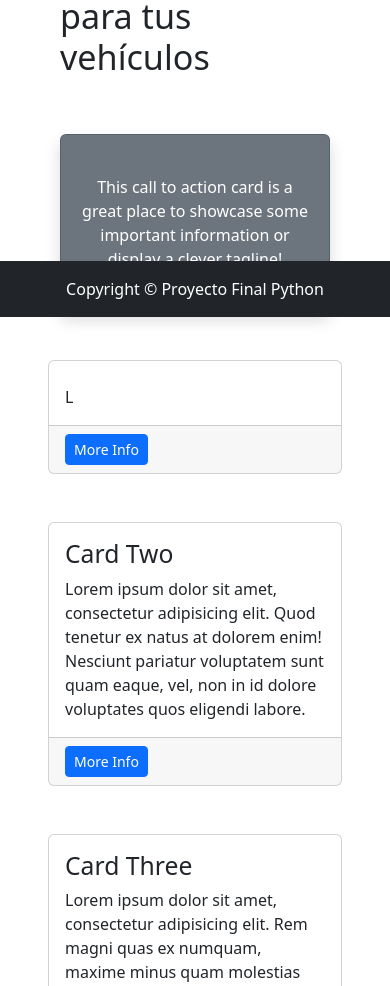
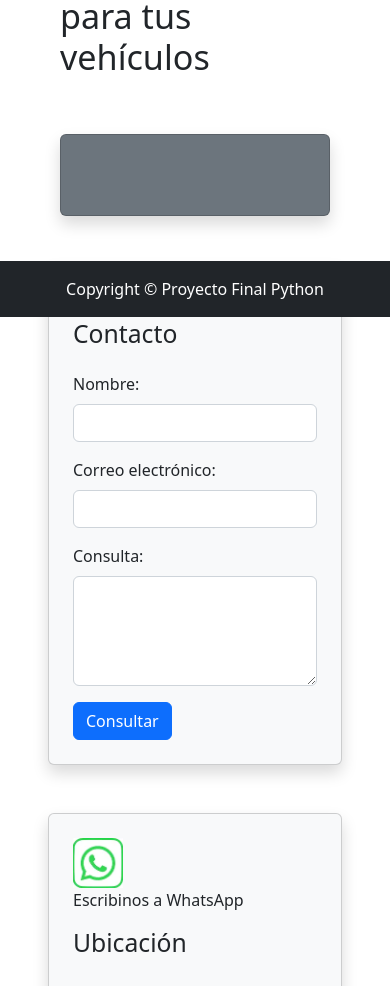
Before and after one commit to VaninaAnton/Python-Anton, a Django app: page / in a window 390 px wide. Shown: the part 527-1513 px from the top of the page. Run offline with Django 5.2, Linux system fonts and the light colour scheme; some libraries are stand-ins or nearby versions; grey boxes are pictures that could not be loaded.

Commit message:
noveno commit

```diff
--- a/project/core/components/navbar.html
+++ b/project/core/components/navbar.html
@@ -1,8 +1,10 @@
 <!-- Responsive navbar-->
 <nav class="navbar navbar-expand-lg navbar-dark bg-dark">
-    <div class="container px-5">
+    <div class="container-fluid">
         <a class="navbar-brand" href="#!">Rectificaciones Anton</a>
-        <button class="navbar-toggler" type="button" data-bs-toggle="collapse" data-bs-target="#navbarSupportedContent" aria-controls="navbarSupportedContent" aria-expanded="false" aria-label="Toggle navigation"><span class="navbar-toggler-icon"></span></button>
+        <button class="navbar-toggler" type="button" data-bs-toggle="collapse" data-bs-target="#navbarSupportedContent" aria-controls="navbarSupportedContent" aria-expanded="false" aria-label="Toggle navigation">
+            <span class="navbar-toggler-icon"></span>
+        </button>
         <div class="collapse navbar-collapse" id="navbarSupportedContent">
             <ul class="navbar-nav ms-auto mb-2 mb-lg-0">
                 <li class="nav-item"><a class="nav-link active" aria-current="page" href="{% url 'core:index' %}">Inicio</a></li>
--- a/project/core/templates/core/base.html
+++ b/project/core/templates/core/base.html
@@ -24,7 +24,7 @@
                 <div class="collapse navbar-collapse" id="navbarSupportedContent">
                     <ul class="navbar-nav ms-auto mb-2 mb-lg-0">
                         <li class="nav-item"><a class="nav-link active" aria-current="page" href="{% url 'core:index' %}">Inicio</a></li>
-                        <li class="nav-item"><a class="nav-link" href="{% url 'core:nosotros' %}">Nosotros</a></li>
+                        <li class="nav-item"><a class="nav-link" href="!#">Nosotros</a></li>
                         <li class="nav-item"><a class="nav-link" href="{% url 'cliente:index' %}">Cliente</a></li>
                         <li class="nav-item"><a class="nav-link" href="{% url 'producto:index' %}">Repuestos</a></li>
                     </ul>
--- a/project/core/templates/core/index.html
+++ b/project/core/templates/core/index.html
@@ -30,41 +30,53 @@
         <div class="container">
             <div class="card bg-secondary my-5 py-4 text-center shadow">
                 <div class="card-body">
-                    <p class="text-white m-0">This call to action card is a great place to showcase some important information or display a clever tagline!</p>
+                    <p class="text-white m-0"></p>
                 </div>
             </div>
         </div>
-
-        <!-- Content Row-->
-        <div class="row gx-4 gx-lg-5">
-            <div class="col-md-4 mb-5">
-                <div class="card h-100">
-                    <div class="card-body">
-                        <h2 class="card-title">{{titulo}}</h2>
-                        <p class="card-text">L{{texto}}</p>
+        <div class="row gx-5">
+            <div class="col-lg-6 mb-5">
+                <div class="card h-100 bg-light shadow">
+                    <div class="card-body p-4">
+                        <h2 class="card-title mb-4">Consulta de Contacto</h2>
+                        <!-- Formulario de consulta -->
+                        <form action="#" method="post">
+                            <!-- Campos del formulario -->
+                            <div class="mb-3">
+                                <label for="nombre" class="form-label">Nombre:</label>
+                                <input type="text" id="nombre" name="nombre" class="form-control" required>
                             </div>
-                    <div class="card-footer"><a class="btn btn-primary btn-sm" href="#!">More Info</a></div>
+                            <div class="mb-3">
+                                <label for="correo" class="form-label">Correo electrónico:</label>
+                                <input type="email" id="correo" name="correo" class="form-control" required>
+                            </div>
+                            <div class="mb-3">
+                                <label for="consulta" class="form-label">Consulta:</label>
+                                <textarea id="consulta" name="consulta" class="form-control" rows="4" required></textarea>
+                            </div>
+                            <button type="submit" class="btn btn-primary">Consultar</button>
+                        </form>
                     </div>
                 </div>
-            <div class="col-md-4 mb-5">
-                <div class="card h-100">
-                    <div class="card-body">
-                        <h2 class="card-title">Card Two</h2>
-                        <p class="card-text">Lorem ipsum dolor sit amet, consectetur adipisicing elit. Quod tenetur ex natus at dolorem enim! Nesciunt pariatur voluptatem sunt quam eaque, vel, non in id dolore voluptates quos eligendi labore.</p>
             </div>
-                    <div class="card-footer"><a class="btn btn-primary btn-sm" href="#!">More Info</a></div>
-                </div>
-            </div>
-            <div class="col-md-4 mb-5">
-                <div class="card h-100">
-                    <div class="card-body">
-                        <h2 class="card-title">Card Three</h2>
-                        <p class="card-text">Lorem ipsum dolor sit amet, consectetur adipisicing elit. Rem magni quas ex numquam, maxime minus quam molestias corporis quod, ea minima accusamus.</p>
-                    </div>
-                    <div class="card-footer"><a class="btn btn-primary btn-sm" href="#!">More Info</a></div>
+            <div class="col-lg-6 mb-5">
+                <div class="card h-100 bg-light shadow">
+                    <div class="card-body p-4">
+                        <!-- Dato de contacto de WhatsApp -->
+                        <a href="https://wa.me/5493544610615" target="_blank">
+                            <img src=" {% static 'core/img/wpp.webp' %}" alt="WhatsApp" style="width: 50px; height: 50px;">
+                        </a>
+                        <p>Escribinos a WhatsApp</p>
+                        <h2 class="card-title mb-4">Ubicación</h2>
+                        <!-- Mapa de Google Maps -->
+                        <iframe src="https://www.google.com/maps/embed?pb=!1m18!1m12!1m3!1d1552.2802010066612!2d-65.18001858032727!3d-31.946058238043445!2m3!1f0!2f0!3f0!3m2!1i1024!2i768!4f13.1!3m3!1m2!1s0x942cd567eb01fbbd%3A0x5f66a5595d18a286!2sAnton%20Rectificaciones%20SRL!5e0!3m2!1ses!2sar!4v1685313690636!5m2!1ses!2sar" width="100%" height="300" style="border:0;" allowfullscreen="" loading="lazy"></iframe>
+
                     </div>
                 </div>
             </div>
         </div>
 
+
+    </div>
+
 {% endblock content %}
--- a/project/core/templates/core/nosotros.html
+++ b/project/core/templates/core/nosotros.html
@@ -22,10 +22,6 @@
                 <div class="col-lg-5">
                     <h1 class="display-4">Rectificaciones Anton</h1>
                     <p class="lead">Rectificaciones Antón fue fundada por Humberto Claudio Antón hace más de 50 años para satisfacer las necesidades de rectificación y reparación de motor del Valle de Traslasierras, años más tardes sus hijos comenzaron a trabajar con él mientras la empresa crecía de forma acelerada. Durante su crecimiento fueron incorporando nuevas maquinarias y tecnología para brindar un mejor servicio; como así también agregaron la venta de repuestos para motores nacionales o importados, nafteros o gasoleros, además cuenta con una línea completa de lubricantes ELF y todo lo necesario para tu motor. En su moderno taller de rectificación, se realiza la reparación total, armado de motores de distintos tipos, también se dispone de un banco de pruebas el cual permite garantizar un perfecto funcionamiento del motor.</p>
-                    <a href="https://wa.me/5493544610615" target="_blank">
-                        <img src=" {% static 'core/img/wpp.webp' %}" alt="WhatsApp" style="width: 50px; height: 50px;">
-                    </a>
-                    </a>
                 </div>
             </div>
         </div>
--- a/project/producto/urls.py
+++ b/project/producto/urls.py
@@ -19,7 +19,6 @@ app_name = "producto"
 # VISTAS BASADAS EN FUNCIONES
 urlpatterns = [
     path("", index, name="index"),
-
 ]
 
 # VISTAS BASADAS EN CLASES
```
Also changed, not shown: project/core/templates/core/login.html (added, +21 -0 lines), project/core/templates/core/logout.html (added, +13 -0 lines), project/core/templates/core/register.html (added, +20 -0 lines), project/producto/models.py (+6 -2 lines), project/producto/templates/producto/index.html (+14 -31 lines), project/producto/views.py (+8 -11 lines). Lines whose indentation alone changed are shown as unchanged.
